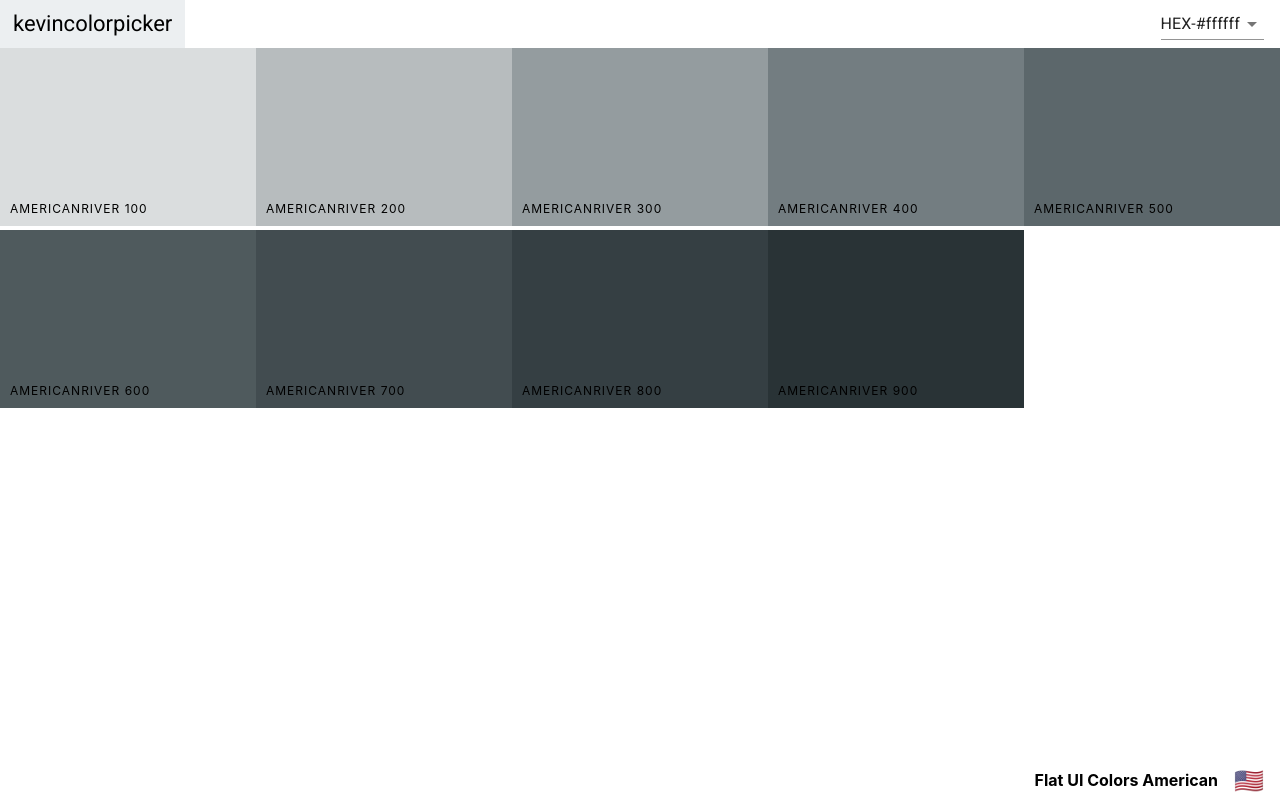
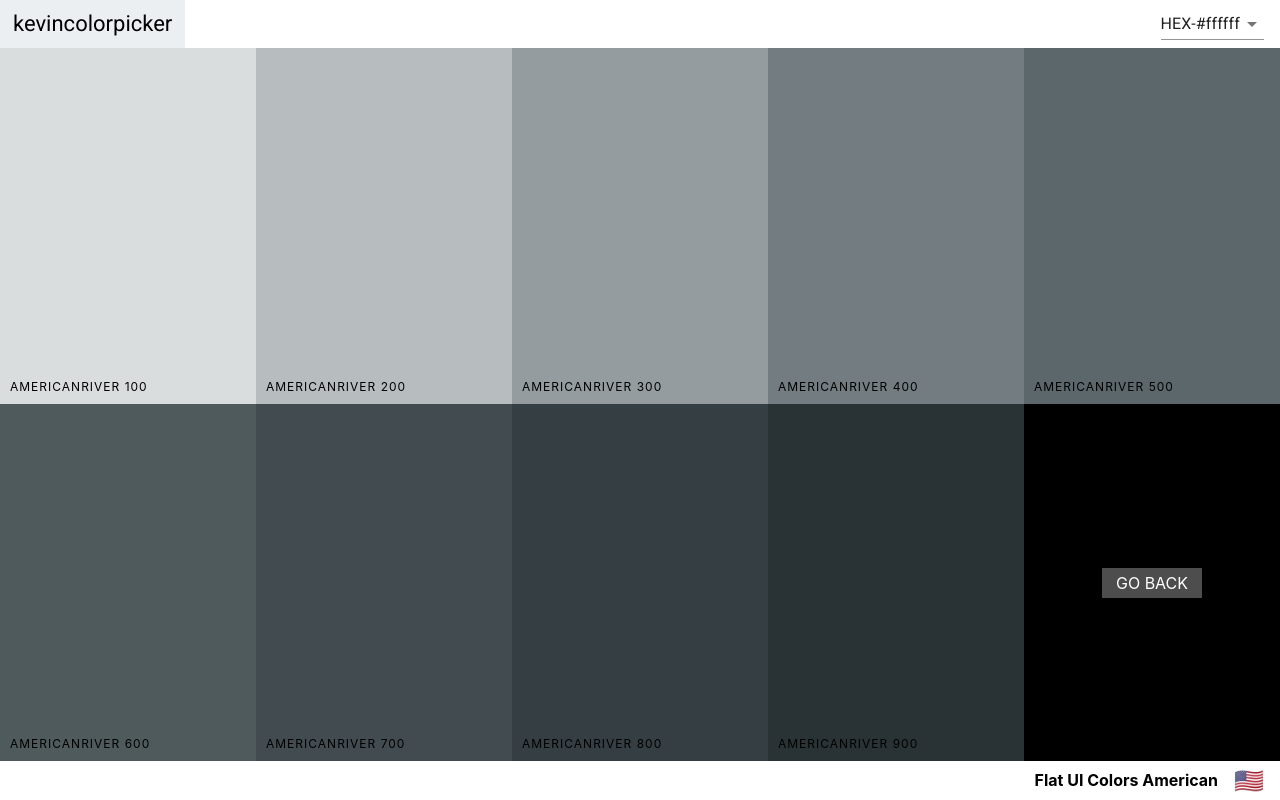
Before and after one commit to kevinapple/colors-app, a React (Create React App) app: page /palette/flat-ui-colors-american/americanriver in a window 1280 px wide. Built offline with nearby package versions, Linux system fonts and the light colour scheme.

Commit message:
Add GoBack Link

```diff
--- a/src/ColorBox.css
+++ b/src/ColorBox.css
@@ -5,9 +5,18 @@
     display: inline-block;
     position: relative;
     cursor: pointer;
+    margin-bottom: -3.5px;
 }
 
-.copy-button {
+.SingleColorPalette .ColorBox {
+    height: 50%;
+}
+
+.go-back {
+    background-color: black;
+}
+
+.copy-button, .back-button {
     width:100px;
     height: 30px;
     position: absolute;
@@ -24,6 +33,10 @@
     color:white;
     text-transform: uppercase;
     border: none;
+    text-decoration: none;
+}
+
+.copy-button {
     opacity: 0;
 }
 
--- a/src/SingleColorPalette.js
+++ b/src/SingleColorPalette.js
@@ -1,4 +1,5 @@
 import React, { Component } from 'react';
+import {Link} from "react-router-dom";
 import Navbar from "./Navbar";
 import PaletteFooter from "./PaletteFooter";
 import ColorBox from "./ColorBox";
@@ -26,19 +27,26 @@
     }
     render() {
         const {format} =this.state;
-        const {paletteName,emoji} = this.props.palette;
+        const {paletteName,emoji,id} = this.props.palette;
         const colorBoxes = this._shades.map(color => (
             <ColorBox
-                key={color.id}
+                key={color.name}
                 name={color.name}
                 background={color[format]}
                 showLink={false}
             />
         ));
         return (
-            <div className='Palette'>
+            <div className='SingleColorPalette Palette'>
                 <Navbar handleChange={this.changeFormat} showingAllColors={false}/>
-                <div className="Palette-colors">{colorBoxes}</div>
+                <div className="Palette-colors">
+                    {colorBoxes}
+                    <div className='go-back ColorBox'>
+                        <Link to={`/palette/${id}`} className='back-button'>
+                            GO BACK
+                        </Link>
+                    </div>
+                </div>
                 <PaletteFooter paletteName={paletteName} emoji={emoji}/>
             </div>
 
```
